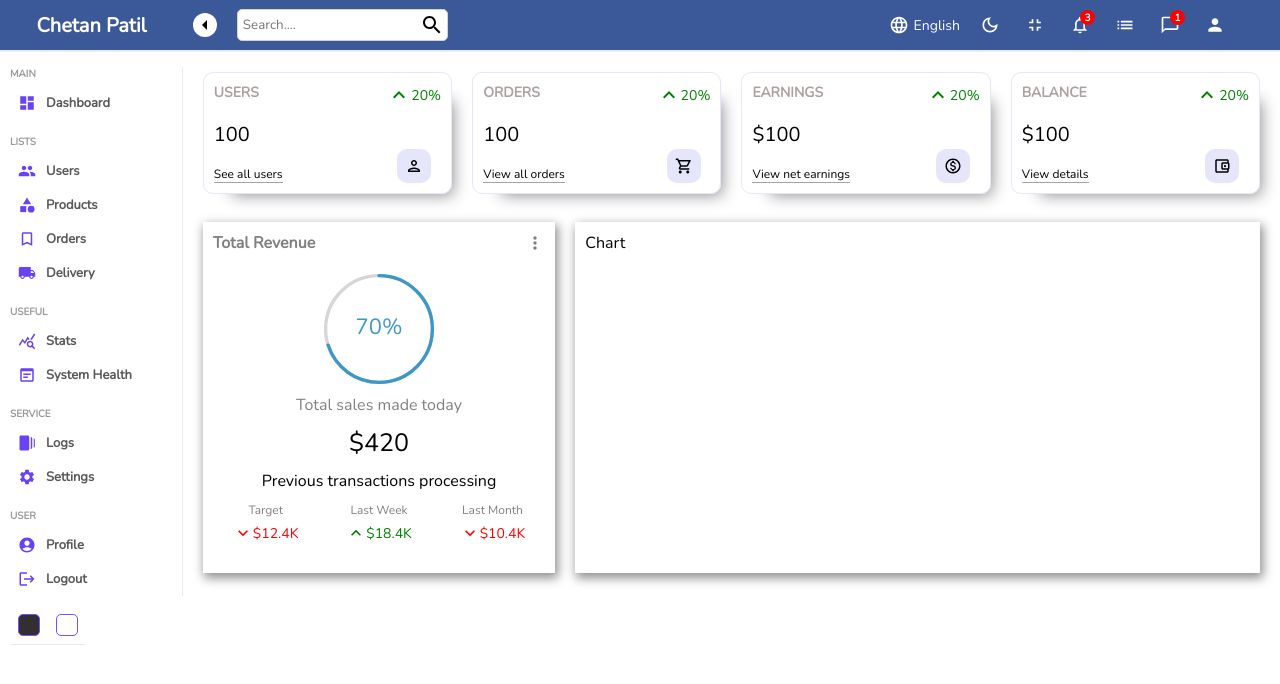
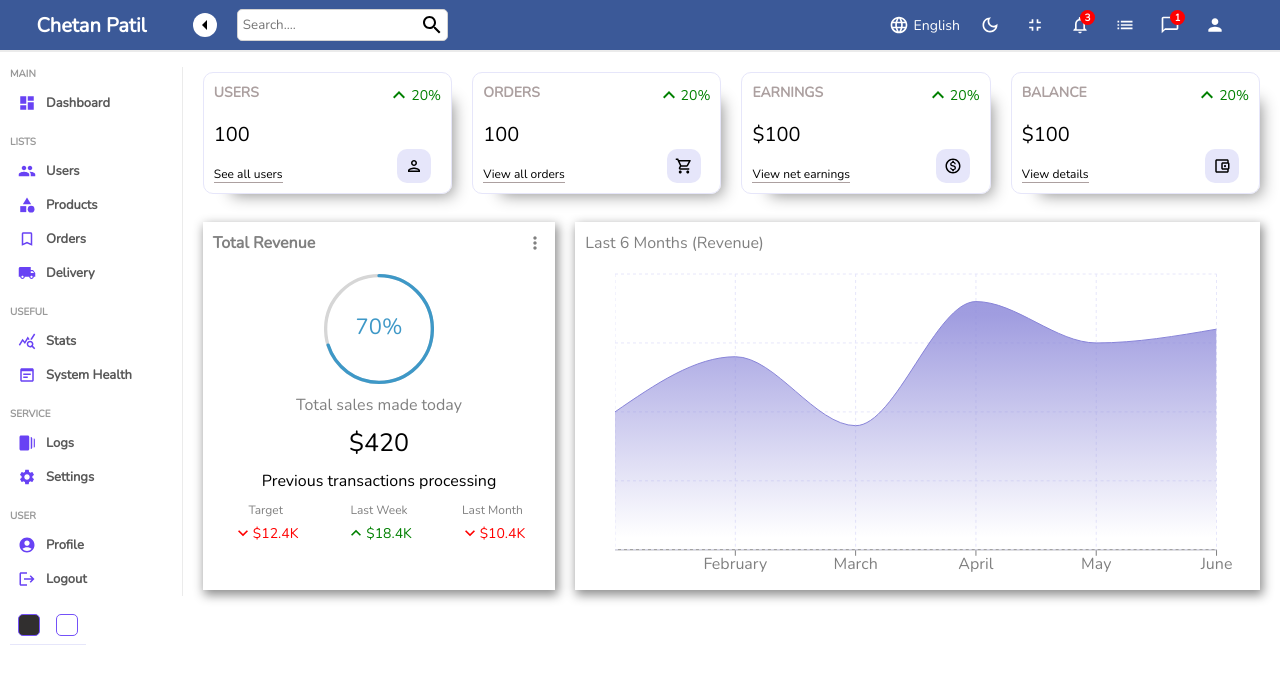
Before and after one commit to ChetanPatil23/Admin-Dashboard, a React (Create React App) app: page / in a window 1280 px wide. Shown: the top 684 px of the page. Built offline with nearby package versions, Linux system fonts and the light colour scheme.

Commit message:
Recharts Added

```diff
--- a/package.json
+++ b/package.json
@@ -15,6 +15,7 @@
     "react-dom": "^18.2.0",
     "react-router-dom": "^6.4.1",
     "react-scripts": "5.0.1",
+    "recharts": "^2.1.14",
     "sass": "^1.55.0",
     "web-vitals": "^2.1.4"
   },
--- a/src/components/chart/Chart.js
+++ b/src/components/chart/Chart.js
@@ -1,8 +1,76 @@
 import React from "react";
 import "./chart.scss";
 
+import {
+  AreaChart,
+  Area,
+  XAxis,
+  CartesianGrid,
+  Tooltip,
+  ResponsiveContainer,
+} from "recharts";
+
+const data = [
+  {
+    name: "January",
+    Total: 500,
+  },
+  {
+    name: "February",
+    Total: 700,
+  },
+  {
+    name: "March",
+    Total: 450,
+  },
+  {
+    name: "April",
+    Total: 900,
+  },
+  {
+    name: "May",
+    Total: 750,
+  },
+  {
+    name: "June",
+    Total: 800,
+  },
+];
+
 const Chart = () => {
-  return <div className="charts">Chart</div>;
+  return (
+    <div className="charts">
+      <div className="title"> Last 6 Months (Revenue)</div>
+      <div style={{ paddingLeft: "30px", width: "100%" }}>
+        <ResponsiveContainer width="95%" aspect={2 / 1}>
+          <AreaChart
+            width={730}
+            height={250}
+            data={data}
+            margin={{ top: 10, right: 30, left: 0, bottom: 0 }}
+          >
+            <defs>
+              <linearGradient id="total" x1="0" y1="0" x2="0" y2="1">
+                <stop offset="5%" stopColor="#8884d8" stopOpacity={0.8} />
+                <stop offset="95%" stopColor="#8884d8" stopOpacity={0} />
+              </linearGradient>
+            </defs>
+            <XAxis dataKey="name" stroke="gray" />
+
+            <CartesianGrid strokeDasharray="3 3" stroke="lavender" />
+            <Tooltip />
+            <Area
+              type="monotone"
+              dataKey="Total"
+              stroke="#8884d8"
+              fillOpacity={1}
+              fill="url(#total)"
+            />
+          </AreaChart>
+        </ResponsiveContainer>
+      </div>
+    </div>
+  );
 };
 
 export default Chart;
--- a/src/components/chart/chart.scss
+++ b/src/components/chart/chart.scss
@@ -3,4 +3,8 @@
   flex: 3;
   box-shadow: 2px 4px 10px 1px rgba(0, 0, 0, 0.45);
   -webkit-box-shadow: 2px 4px 10px 1px rgba(0, 0, 0, 0.45);
+  color:gray;
+  .title{
+    margin-bottom: 10px;
+  }
 }
```
Also changed, not shown: 1 other file (tests, documents, lock files or other folders).
